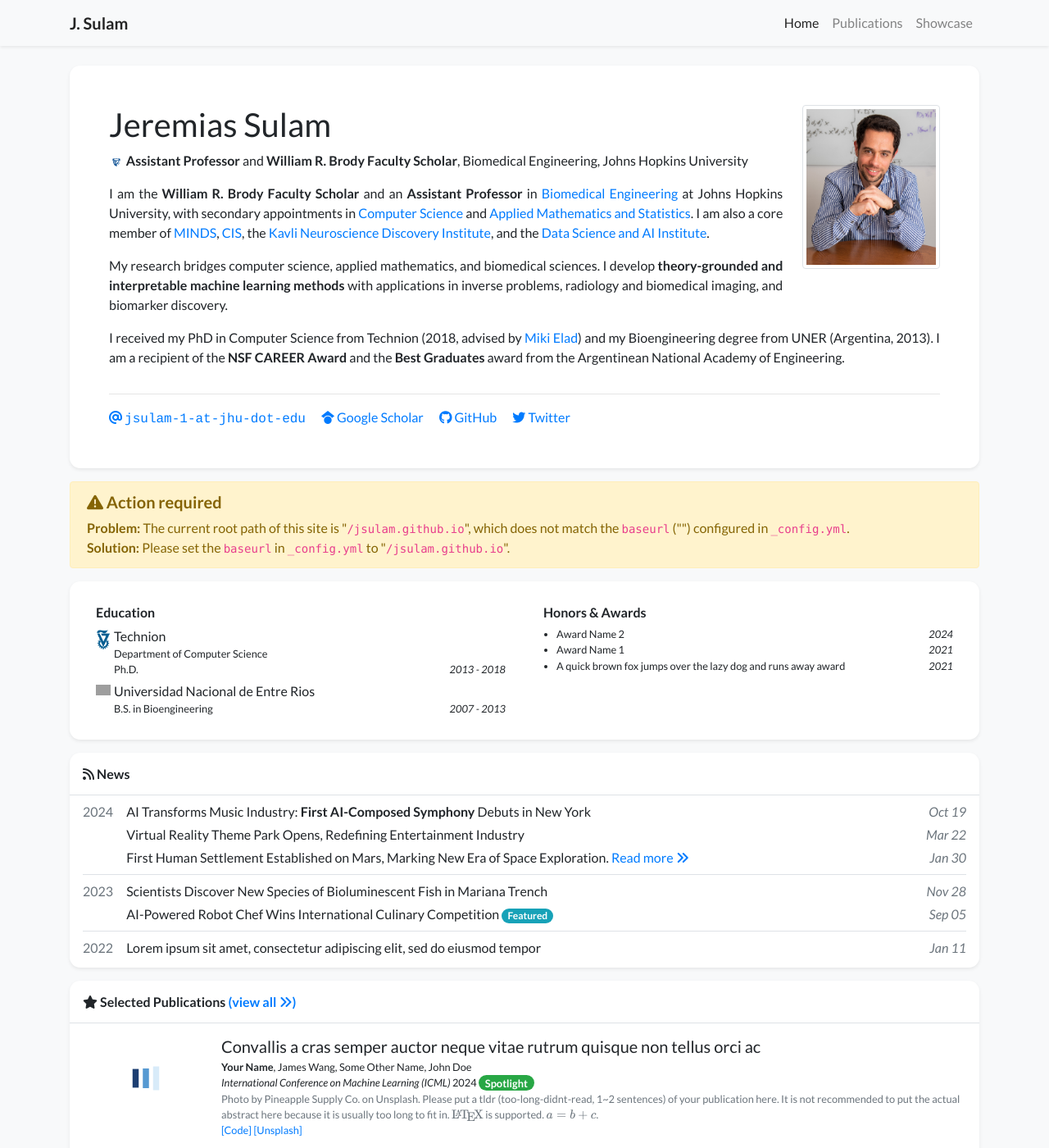
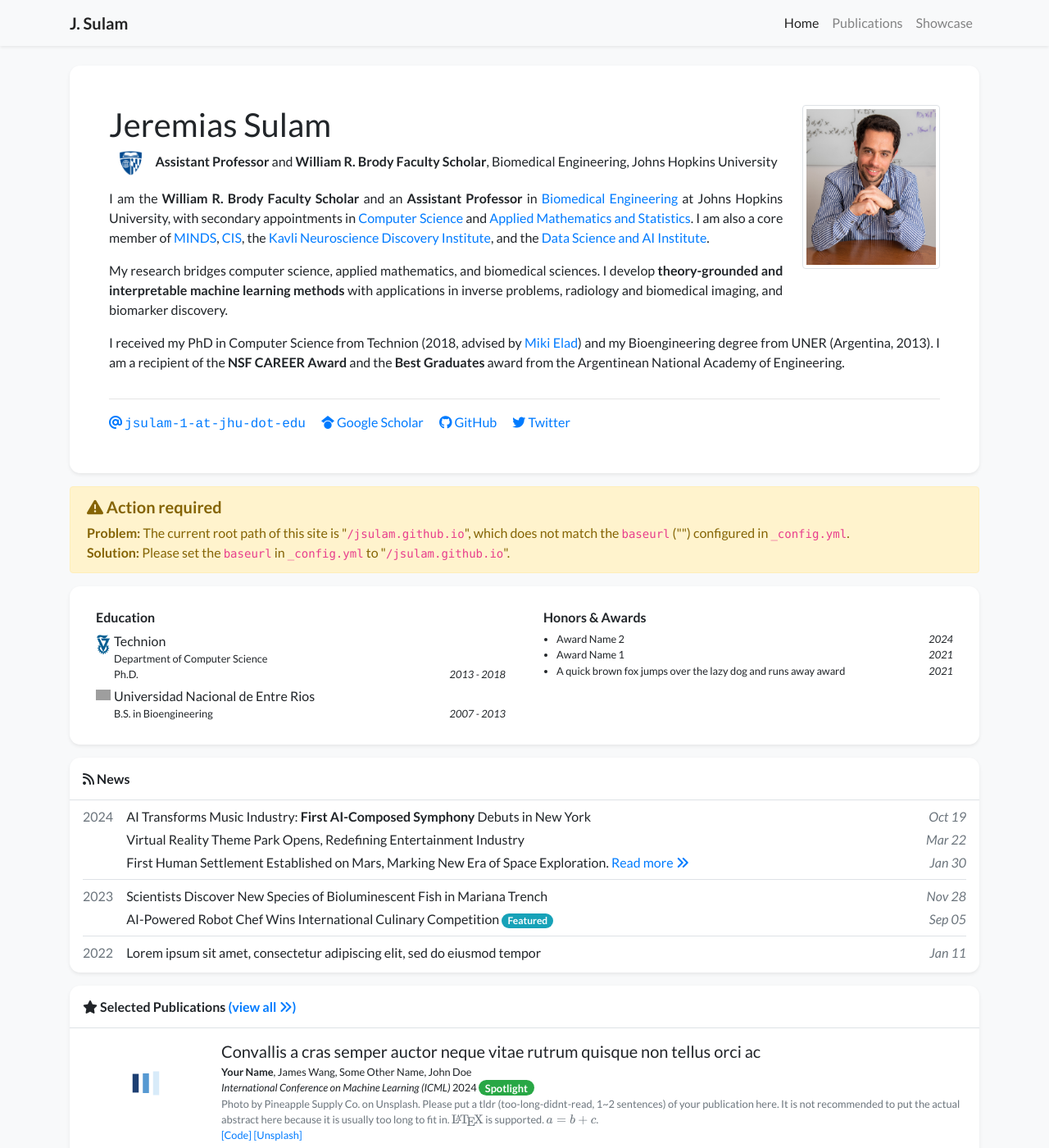
Before and after one commit to jsulam/jsulam.github.io, a Jekyll site: the page built from index.html, in a window 1280 px wide and 1400 px high. Shown: the whole window at 82% size. Built offline with Jekyll 4.4.1, drawn with Linux system fonts in a browser that asks for light colours; nearby versions of some CDN libraries; a style sheet for code colours, icons or effects is not loaded; grey boxes are pictures that could not be loaded.

Commit message:
Update global.css

```diff
--- a/assets/css/global.css
+++ b/assets/css/global.css
@@ -95,6 +95,6 @@
 }
 
 .profile-logo {
-    height: 10px !important;  /* adjust as needed */
+    height: 30px !important;  /* adjust as needed */
   width: auto !important;
 }
```
